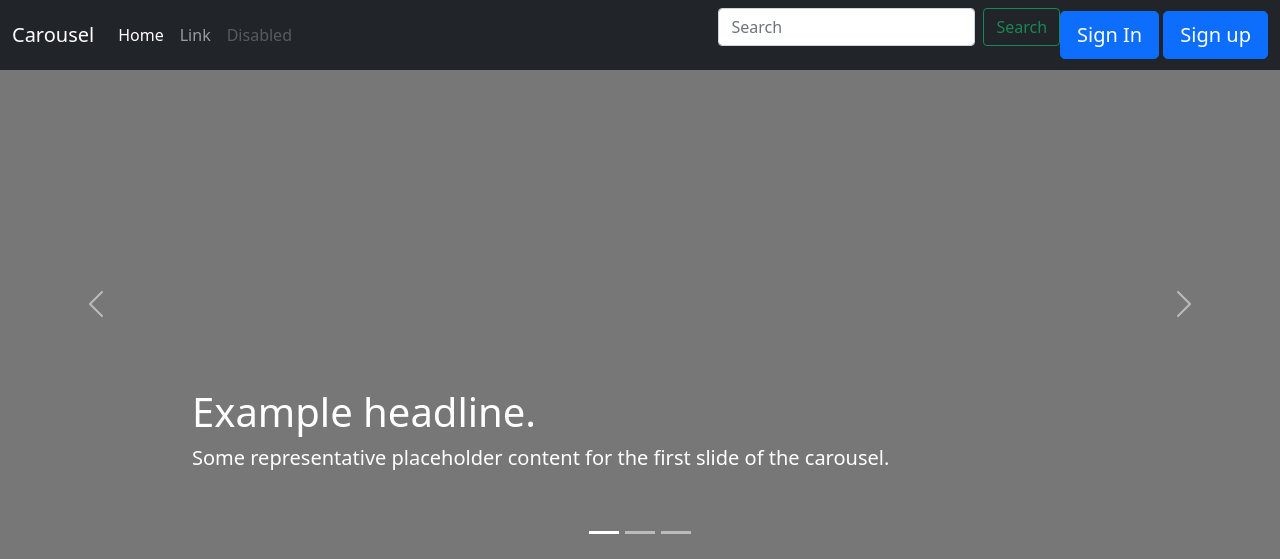
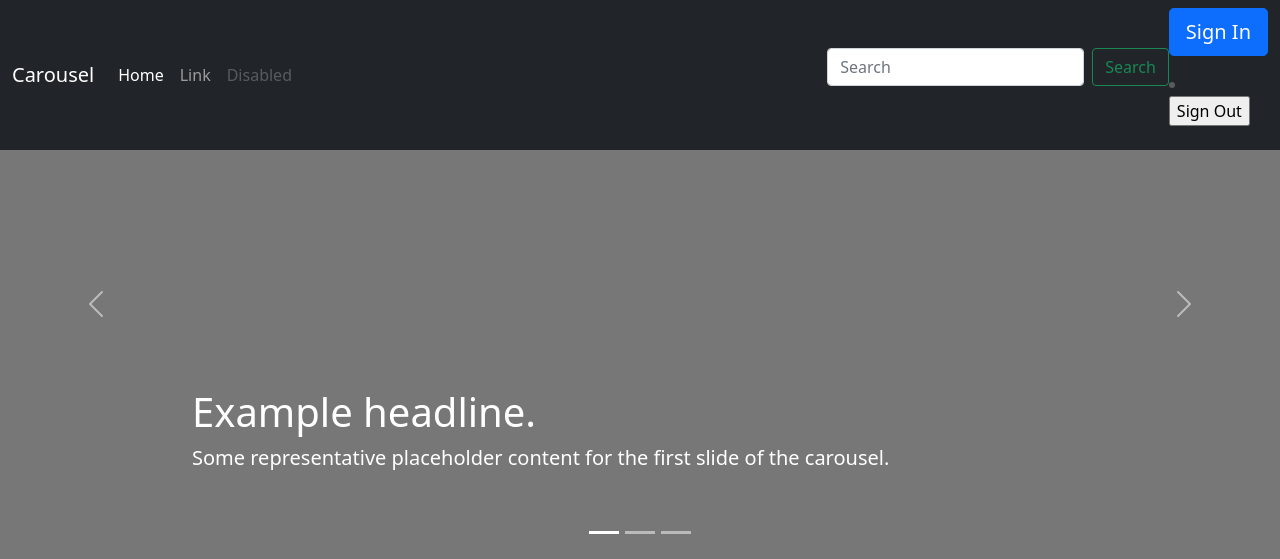
Before and after one commit to dharmicksai/UrbanCompanyNITK, a Django app: page / in a window 1280 px wide. Shown: the top 559 px of the page. Run offline with Django 3.2, Linux system fonts and the light colour scheme; some libraries are stand-ins or nearby versions.

Commit message:
LOginLOgoutFix

```diff
--- a/UC/UrbanCompanyNITK/authentication/urls.py
+++ b/UC/UrbanCompanyNITK/authentication/urls.py
@@ -1,11 +1,11 @@
-from .views import RegistrationView,UsernameValidationView,EmailValidationView, VerificationView, LoginView
+from .views import RegistrationView,UsernameValidationView,EmailValidationView, VerificationView, LoginView, LogoutView
 from django.urls import path, include
 from django.views.decorators.csrf import csrf_exempt
 
 urlpatterns = [
     path('register', RegistrationView.as_view(), name="register"),
     path('login', LoginView.as_view(), name="login"),
-
+    path('logout', LogoutView.as_view(), name="logout"),
     path('validate-username', csrf_exempt(UsernameValidationView.as_view()),name="validate-username"),
     path('validate-email',csrf_exempt(EmailValidationView.as_view()), name='validate_email'),
     path('activate/<uidb64>/<token>',VerificationView.as_view(),name="activate")
--- a/UC/UrbanCompanyNITK/authentication/views.py
+++ b/UC/UrbanCompanyNITK/authentication/views.py
@@ -143,3 +143,9 @@ class LoginView(View):
         messages.error(
             request, 'Please fill all fields')
         return render(request, 'authentication/login.html')
+
+class LogoutView(View):
+    def post(self, request):
+        auth.logout(request)
+        messages.success(request, 'You have been logged out')
+        return redirect('login')
--- a/UC/UrbanCompanyNITK/templates/partials/_navbar.html
+++ b/UC/UrbanCompanyNITK/templates/partials/_navbar.html
@@ -26,8 +26,17 @@
 
       <!--Once the authentication system is set up change this according to whether user is logged in or not-->
       <div class="nav-right">
-        <a class="btn btn-lg btn-primary" href="#">Sign In</a>
-        <a class="btn btn-lg btn-primary" href="#">Sign up</a>
+        <a class="btn btn-lg btn-primary" href="{% url 'login' %}">Sign In</a>
+        <li class="nav-item text-nowrap mt-3 ml-2">
+          <form action="{% url  'logout' %}" method="POST">
+            {% csrf_token %}
+            <input
+              class="text text-capitalize"
+              type="submit"
+              value="Sign out"
+            />
+          </form>
+        </li>
       </div>
     </div>
   </nav>
```
